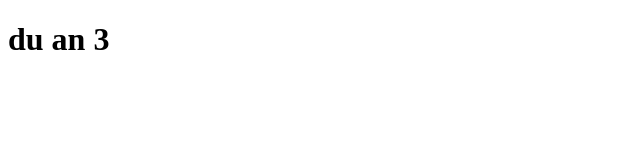
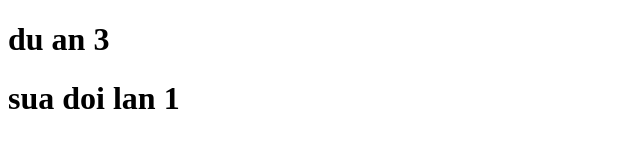
Before and after one commit to lokiloop88/duan3, a plain HTML site: page index.html in a window 1280 px wide. Shown: the whole page, without its empty margins (0-640 px from the left). Drawn offline with Linux system fonts and the light colour scheme.

Commit message:
sua doi lan 1

```diff
--- a/index.html
+++ b/index.html
@@ -7,5 +7,6 @@
   </head>
   <body>
     <h1>du an 3</h1>
+    <h1>sua doi lan 1</h1>
   </body>
 </html>
```
